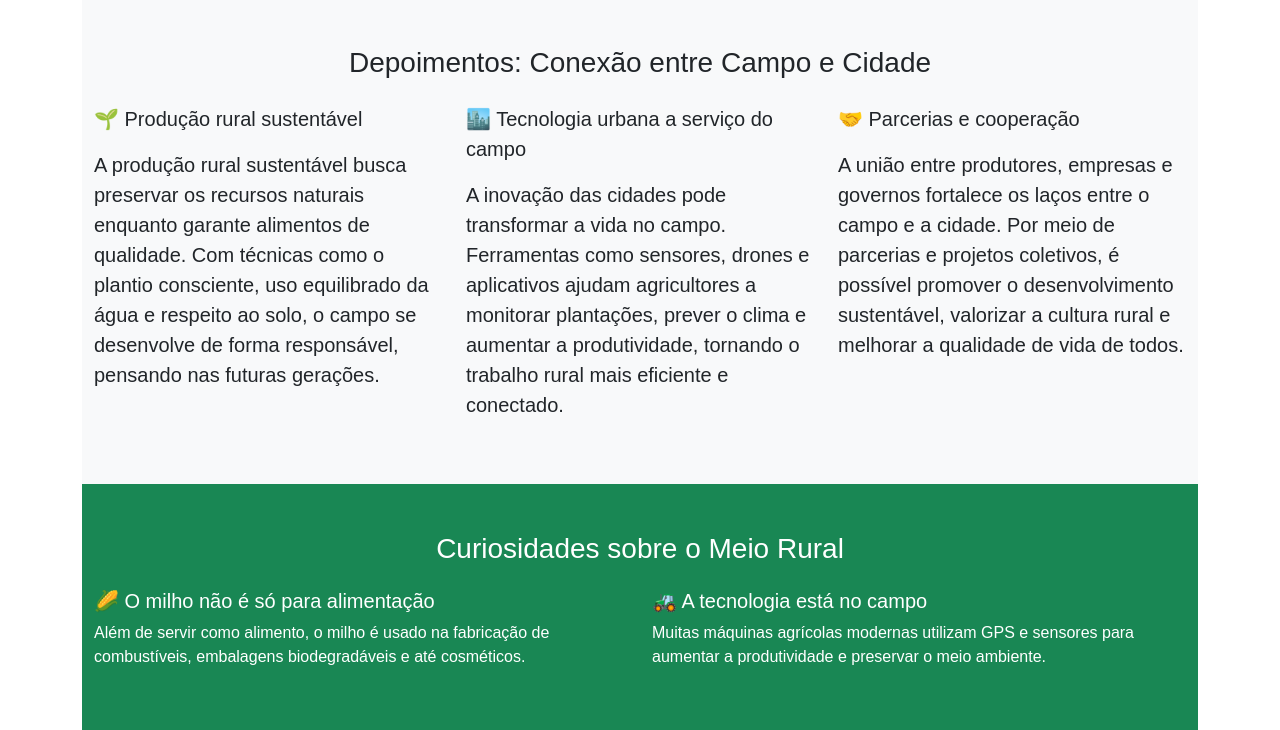
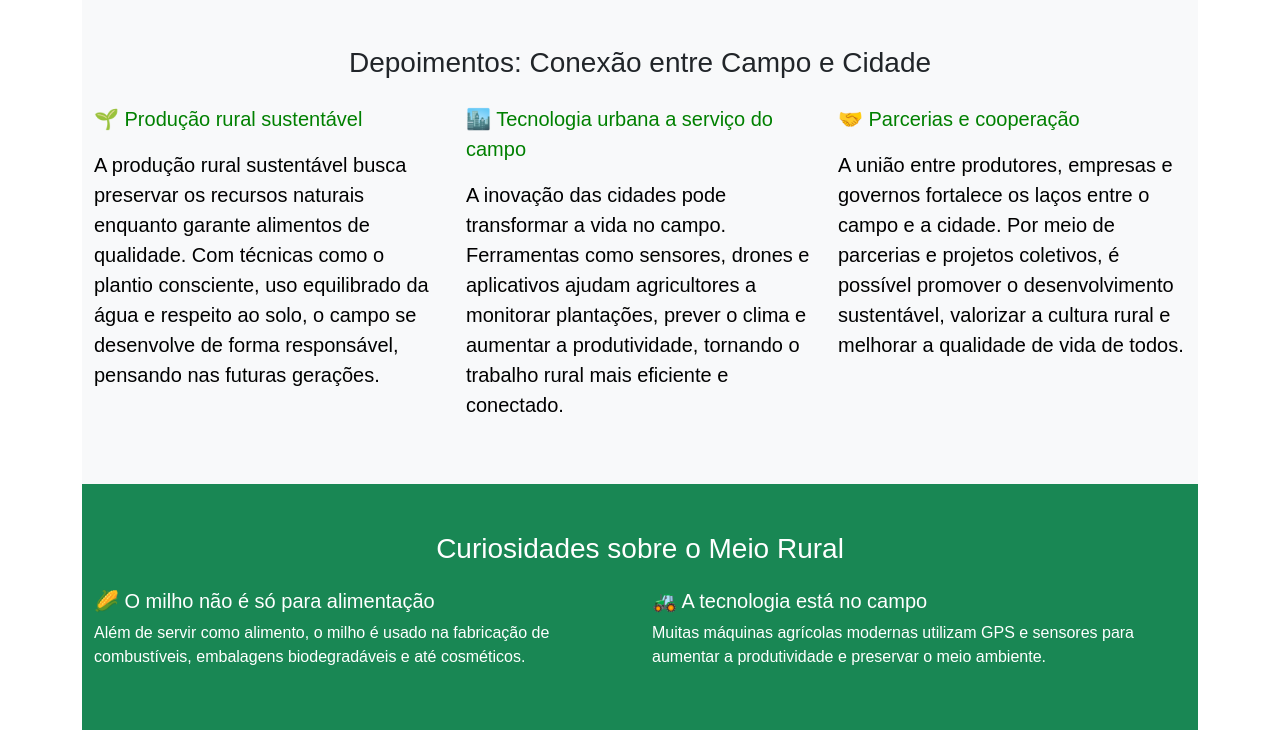
Before and after one commit to isa0311/Agrinho09, a plain HTML site: page index.html in a window 1280 px wide. Shown: the part 930-1660 px from the top of the page. Drawn offline with nearby package versions, Linux system fonts and the light colour scheme.

Commit message:
Add files via upload

```diff
--- a/style.css
+++ b/style.css
@@ -33,7 +33,12 @@ p .alinha{
 .img-slide{
     max-height: 400px;
 }
+.titulo{
+    color: green;
+}
+.resto{ color: black;
 
+}
 .footer{
     background-color: black;
     color: white;
```
Also changed, not shown: energia.html (+4 -2 lines).
